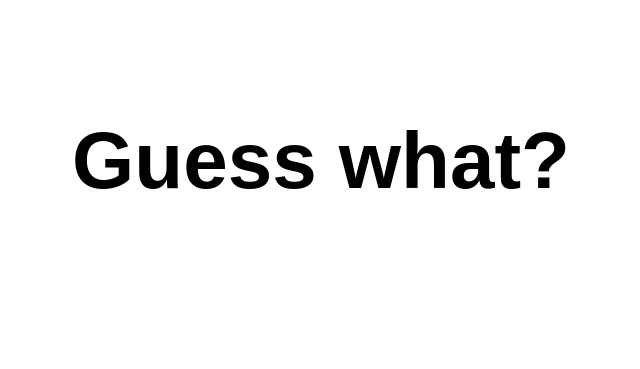
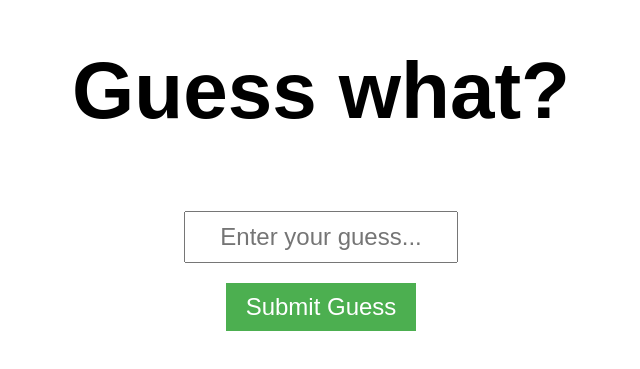
Before and after one commit to rejzi/TibiPresent, a plain HTML site: page index.html in a window 1280 px wide. Shown: the part 239-608 px from the top of the page, without its empty margins (319-959 px from the left). Drawn offline with Linux system fonts and the light colour scheme.

Commit message:
Update index.html
missing congratilations.html

```diff
--- a/index.html
+++ b/index.html
@@ -8,6 +8,7 @@
         body {
             margin: 0;
             display: flex;
+            flex-direction: column;
             justify-content: center;
             align-items: center;
             height: 100vh;
@@ -19,9 +20,41 @@
             color: black;
             text-align: center;
         }
+        input {
+            padding: 10px;
+            font-size: 1.5rem;
+            margin: 20px;
+            width: 250px;
+            text-align: center;
+        }
+        button {
+            padding: 10px 20px;
+            font-size: 1.5rem;
+            background-color: #4CAF50;
+            color: white;
+            border: none;
+            cursor: pointer;
+        }
+        button:hover {
+            background-color: #45a049;
+        }
     </style>
 </head>
 <body>
     <h1>Guess what?</h1>
+    <input type="text" id="guessInput" placeholder="Enter your guess..." />
+    <button onclick="checkGuess()">Submit Guess</button>
+
+    <script>
+        function checkGuess() {
+            var userGuess = document.getElementById('guessInput').value.trim().toLowerCase();
+            if (userGuess === "rome" || userGuess === "italy") {
+                // Redirect to the "congratulations" page if the guess is correct
+                window.location.href = "congratulations.html";
+            } else {
+                alert("Incorrect! Try again.");
+            }
+        }
+    </script>
 </body>
 </html>
```
